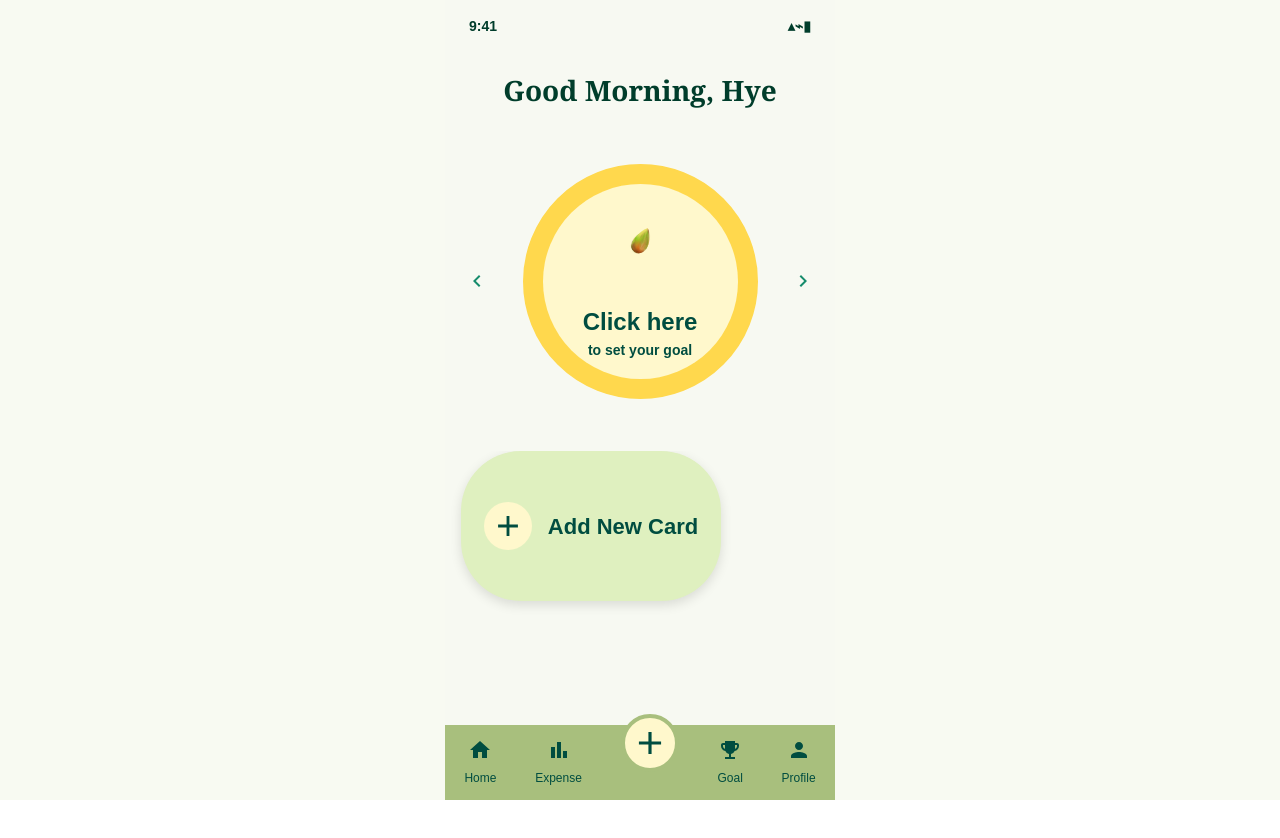
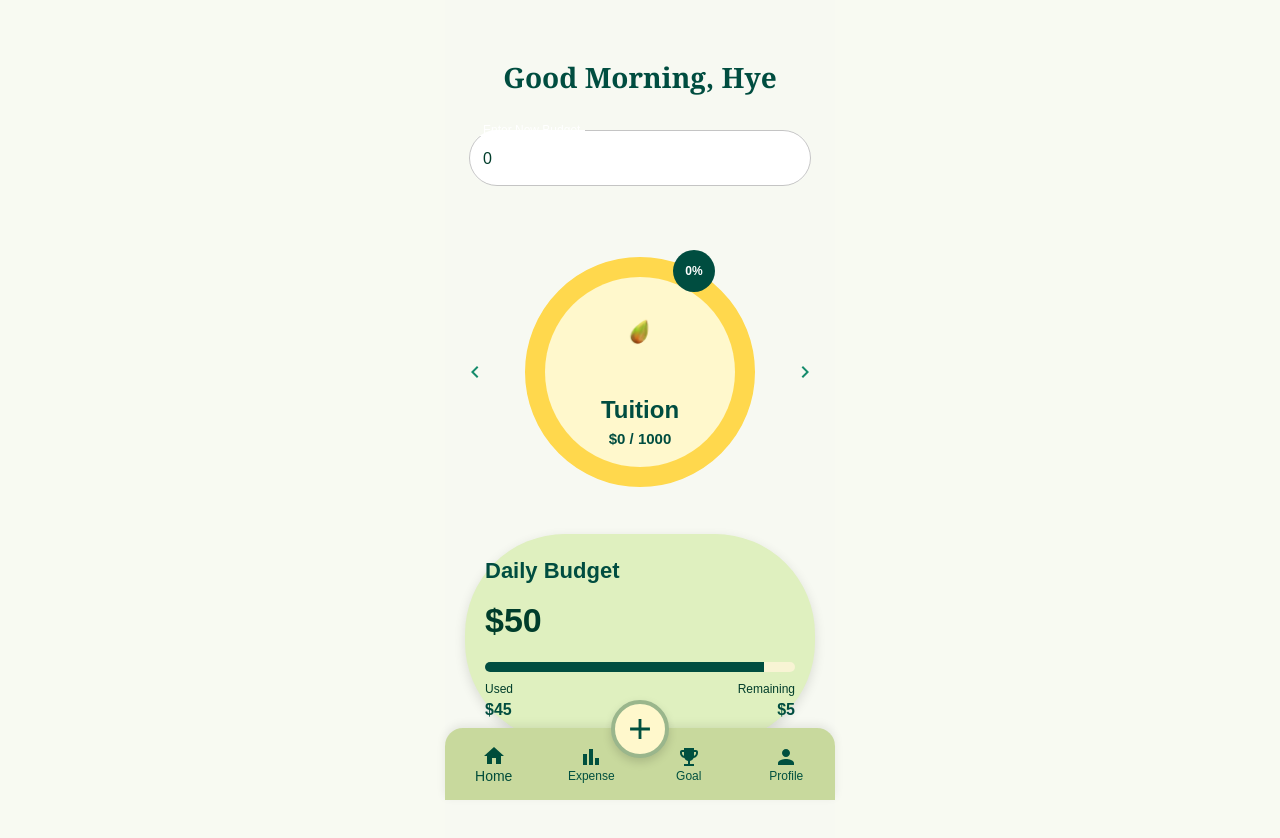
Before and after one commit to G4-Expense-Tracker/4G-Expense-Tracker, a React (Vite) app in the folder canopy-FRONTEND/: page /dashboard in a window 1280 px wide. Before the commit the page ends 800 px from the top, so only its background shows below. Built offline with nearby package versions, Linux system fonts and the light colour scheme.

Commit message:
Fixing the dashboard component dashboard dots task budget

```diff
--- a/canopy-FRONTEND/src/components/pages/dashboard/DashboardPage.jsx
+++ b/canopy-FRONTEND/src/components/pages/dashboard/DashboardPage.jsx
@@ -1,130 +1,90 @@
-// Import useState for changing pages/slides
 import { useState } from "react";
 
-// Import navigation between pages
-import { useNavigate } from "react-router-dom";
-
-// Import Material UI components
 import {
   Box,
   Typography,
   CircularProgress,
+  TextField,
   IconButton,
   LinearProgress,
-  Button,
 } from "@mui/material";
 
-// Import icons
-import HomeIcon from "@mui/icons-material/Home";
-import BarChartIcon from "@mui/icons-material/BarChart";
-import EmojiEventsIcon from "@mui/icons-material/EmojiEvents";
-import PersonIcon from "@mui/icons-material/Person";
-import AddIcon from "@mui/icons-material/Add";
 import ChevronLeftIcon from "@mui/icons-material/ChevronLeft";
 import ChevronRightIcon from "@mui/icons-material/ChevronRight";
-import LocalCafeIcon from "@mui/icons-material/LocalCafe";
 
-// Import plant images
+import FooterNav from "../../Footer/FooterNav";
+
 import seed1 from "../dashboard/plants/seed1.png";
 import phase1 from "../dashboard/plants/phase1.png";
 import phase2 from "../dashboard/plants/phase2.png";
 import phase3 from "../dashboard/plants/phase3.png";
 import phase4 from "../dashboard/plants/phase4.png";
 
-// Main dashboard component
 export default function DashboardPage() {
-
-  // This allows page navigation
-  const navigate = useNavigate();
-
-  // Array for all dashboard goal cards
-  const goals = [
-
-    // First empty goal
+  const [goals, setGoals] = useState([
     {
-      title: "Click here",
-      subtitle: "to set your goal",
-      savedAmount: null,
-      targetAmount: null,
+      title: "Tuition",
+      savedAmount: 0,
+      targetAmount: 1000,
     },
-
-    // Second goal
     {
       title: "Nike Shoe",
       savedAmount: 50,
       targetAmount: 130,
     },
-
-    // Third goal
     {
       title: "Airpods",
       savedAmount: 150,
       targetAmount: 250,
     },
-
-    // Fourth goal
     {
       title: "Korea",
       savedAmount: 1500,
       targetAmount: 1800,
     },
-  ];
+  ]);
 
-  // Keeps track of current card index
   const [currentIndex, setCurrentIndex] = useState(0);
 
-  // Current selected card
   const current = goals[currentIndex];
 
-  // Automatically calculate progress percentage
   const progress =
-    current.targetAmount && current.savedAmount !== null
-      ? Math.min(
-          (current.savedAmount / current.targetAmount) * 100,
-          100
-        )
+    current.targetAmount > 0
+      ? Math.min((current.savedAmount / current.targetAmount) * 100, 100)
       : 0;
 
-  // Change plant image depending on progress
   function getPlantImage() {
-
-    // Show seed image
     if (progress === 0) return seed1;
-
-    // Show first growth image
     if (progress < 40) return phase1;
-
-    // Show second growth image
     if (progress < 60) return phase2;
-
-    // Show third growth image
     if (progress < 85) return phase3;
-
-    // Show final tree image
     return phase4;
   }
 
-  // Go to next goal card
-  function nextGoal() {
-    setCurrentIndex(
-      (prev) => (prev + 1) % goals.length
+  function handleBudgetChange(event) {
+    const newAmount = Number(event.target.value);
+
+    setGoals((prevGoals) =>
+      prevGoals.map((goal, index) =>
+        index === currentIndex
+          ? {
+              ...goal,
+              savedAmount: newAmount,
+            }
+          : goal
+      )
     );
   }
 
-  // Go to previous goal card
-  function previousGoal() {
-    setCurrentIndex(
-      (prev) =>
-        prev === 0
-          ? goals.length - 1
-          : prev - 1
-    );
+  function nextGoal() {
+    setCurrentIndex((prev) => (prev + 1) % goals.length);
   }
 
-  // Main page UI
+  function previousGoal() {
+    setCurrentIndex((prev) => (prev === 0 ? goals.length - 1 : prev - 1));
+  }
+
   return (
-
-    // Whole page container
     <Box
       sx={{
         width: "100%",
@@ -137,52 +97,36 @@ export default function DashboardPage() {
         pb: 12,
       }}
     >
-
-      {/* Top status bar */}
-      <Box
-        sx={{
-          display: "flex",
-          justifyContent: "space-between",
-          px: 3,
-          pt: 2,
-        }}
-      >
-
-        {/* Time */}
-        <Typography
-          sx={{
-            fontSize: 14,
-            fontWeight: 700,
-          }}
-        >
-          9:41
-        </Typography>
-
-        {/* Fake signal icons */}
-        <Typography
-          sx={{
-            fontSize: 14,
-            fontWeight: 700,
-          }}
-        >
-          ▴⌁▮
-        </Typography>
-      </Box>
-
-      {/* Greeting text */}
       <Typography
         sx={{
           textAlign: "center",
-          mt: 4,
+          pt: 7,
           fontSize: 28,
           fontWeight: 700,
+          color: "#004D40",
           fontFamily: "Georgia, serif",
         }}
       >
         Good Morning, Hye
       </Typography>
 
-      {/* Circle progress section */}
+      <Box sx={{ px: 3, mt: 4 }}>
+        <TextField
+          fullWidth
+          type="number"
+          label="Enter New Budget"
+          value={current.savedAmount}
+          onChange={handleBudgetChange}
+          sx={{
+            bgcolor: "white",
+            borderRadius: 3,
+            "& .MuiOutlinedInput-root": {
+              borderRadius: 3,
+            },
+          }}
+        />
+      </Box>
+
       <Box
         sx={{
           mt: 5,
@@ -192,20 +136,17 @@ export default function DashboardPage() {
           alignItems: "center",
         }}
       >
-
-        {/* Left arrow button */}
         <IconButton
           onClick={previousGoal}
           sx={{
             position: "absolute",
-            left: 12,
+            left: 10,
             color: "#168C6C",
           }}
         >
           <ChevronLeftIcon />
         </IconButton>
 
-        {/* Circle wrapper */}
         <Box
           sx={{
             position: "relative",
@@ -216,12 +157,10 @@ export default function DashboardPage() {
             alignItems: "center",
           }}
         >
-
-          {/* Yellow background circle */}
           <CircularProgress
             variant="determinate"
             value={100}
-            size={235}
+            size={230}
             thickness={4.5}
             sx={{
               color: "#FFD84D",
@@ -229,11 +168,10 @@ export default function DashboardPage() {
             }}
           />
 
-          {/* Green automatic progress */}
           <CircularProgress
             variant="determinate"
             value={progress}
-            size={235}
+            size={230}
             thickness={4.5}
             sx={{
               color: "#004D40",
@@ -242,15 +180,11 @@ export default function DashboardPage() {
             }}
           />
 
-          {/* Show percent only if goal exists */}
-          {current.targetAmount && (
-
-            // Percent bubble
           <Box
             sx={{
               position: "absolute",
-                top: 10,
-                right: 50,
+              top: 8,
+              right: 55,
               width: 42,
               height: 42,
               borderRadius: "50%",
@@ -264,16 +198,13 @@ export default function DashboardPage() {
               zIndex: 2,
             }}
           >
-              {/* Rounded percent */}
             {Math.round(progress)}%
           </Box>
-          )}
 
-          {/* Inside circle */}
           <Box
             sx={{
-              width: 195,
-              height: 195,
+              width: 190,
+              height: 190,
               borderRadius: "50%",
               bgcolor: "#FFF8CC",
               display: "flex",
@@ -284,51 +215,24 @@ export default function DashboardPage() {
               zIndex: 1,
             }}
           >
-
-            {/* Plant image */}
             <Box
               component="img"
               src={getPlantImage()}
               alt="plant"
               sx={{
-
-                // Plant size
-                width: 95,
-                height: 95,
-
-                // Keep image ratio
+                width: 90,
+                height: 90,
                 objectFit: "contain",
-
-                // Swing animation
-                animation:
-                  "swing 2.5s ease-in-out infinite",
-
-                // Rotate from bottom
-                transformOrigin:
-                  "bottom center",
-
-                // Animation keyframes
+                animation: "swing 2.5s ease-in-out infinite",
+                transformOrigin: "bottom center",
                 "@keyframes swing": {
-
-                  // Left swing
-                  "0%": {
-                    transform: "rotate(-4deg)",
-                  },
-
-                  // Right swing
-                  "50%": {
-                    transform: "rotate(4deg)",
-                  },
-
-                  // Back left
-                  "100%": {
-                    transform: "rotate(-4deg)",
-                  },
+                  "0%": { transform: "rotate(-4deg)" },
+                  "50%": { transform: "rotate(4deg)" },
+                  "100%": { transform: "rotate(-4deg)" },
                 },
               }}
             />
 
-            {/* Goal title */}
             <Typography
               sx={{
                 mt: 1,
@@ -340,27 +244,23 @@ export default function DashboardPage() {
               {current.title}
             </Typography>
 
-            {/* Goal amount text */}
             <Typography
               sx={{
-                fontSize: 14,
+                fontSize: 15,
                 fontWeight: 700,
                 color: "#004D40",
               }}
             >
-              {current.targetAmount
-                ? `$${current.savedAmount} / ${current.targetAmount}`
-                : current.subtitle}
+              ${current.savedAmount} / {current.targetAmount}
             </Typography>
           </Box>
         </Box>
 
-        {/* Right arrow */}
         <IconButton
           onClick={nextGoal}
           sx={{
             position: "absolute",
-            right: 12,
+            right: 10,
             color: "#168C6C",
           }}
         >
@@ -368,180 +268,56 @@ export default function DashboardPage() {
         </IconButton>
       </Box>
 
-      {/* Cards row */}
       <Box
         sx={{
-          mt: 5,
-          display: "flex",
-          gap: 2,
-          overflowX: "auto",
-          px: 2,
-          pb: 2,
+          mx: 2.5,
+          mt: 4,
+          p: 2.5,
+          borderRadius: 5,
+          bgcolor: "#DFF0BF",
+          boxShadow: "0px 4px 12px rgba(0,0,0,0.12)",
+        }}
+      >
+        <Typography sx={{ color: "#004D40", fontWeight: 700, fontSize: 22 }}>
+          Daily Budget
+        </Typography>
 
-          // Hide scrollbar
-          "&::-webkit-scrollbar": {
-            display: "none",
+        <Typography sx={{ fontWeight: 800, fontSize: 34, mt: 1 }}>
+          $50
+        </Typography>
+
+        <LinearProgress
+          variant="determinate"
+          value={90}
+          sx={{
+            mt: 2,
+            height: 10,
+            borderRadius: 10,
+            bgcolor: "#F8F4D4",
+            "& .MuiLinearProgress-bar": {
+              bgcolor: "#004D40",
             },
           }}
-      >
+        />
 
-        {/* Add new card */}
-        <Box
-          sx={{
-            minWidth: 260,
-            height: 150,
-            borderRadius: 3,
-            bgcolor: "#DFF0BF",
-            boxShadow:
-              "0px 4px 12px rgba(0,0,0,0.12)",
-            display: "flex",
-            alignItems: "center",
-            justifyContent: "center",
-            gap: 2,
-          }}
-        >
-
-          {/* Add button */}
-          <Button
-            onClick={() => navigate("/goal")}
-            sx={{
-              width: 48,
-              height: 48,
-              minWidth: 48,
-              borderRadius: "50%",
-              bgcolor: "#FFF8CC",
-              color: "#004D40",
-            }}
-          >
-            <AddIcon sx={{ fontSize: 34 }} />
-          </Button>
-
-          {/* Card text */}
-          <Typography
-            sx={{
-              fontSize: 22,
-              fontWeight: 700,
-              color: "#004D40",
-            }}
-          >
-            Add New Card
-          </Typography>
-        </Box>
-      </Box>
-
-      {/* Bottom navigation */}
-      <Box
-        sx={{
-          width: "100%",
-          maxWidth: 390,
-          height: 75,
-          bgcolor: "#A8BF7D",
-          position: "fixed",
-          bottom: 0,
-          left: "50%",
-          transform: "translateX(-50%)",
-          display: "flex",
-          justifyContent: "space-around",
-          alignItems: "center",
-          zIndex: 10,
-        }}
-      >
-
-        {/* Home button */}
-        <Box
-          onClick={() => navigate("/main")}
-          sx={{ textAlign: "center" }}
-        >
-          <HomeIcon sx={{ color: "#004D40" }} />
-
-          <Typography
-            sx={{
-              fontSize: 12,
-              color: "#004D40",
-            }}
-          >
-            Home
+        <Box sx={{ display: "flex", justifyContent: "space-between", mt: 1 }}>
+          <Box>
+            <Typography sx={{ fontSize: 12 }}>Used</Typography>
+            <Typography sx={{ fontWeight: 700, color: "#004D40" }}>
+              $45
             </Typography>
           </Box>
 
-        {/* Expense button */}
-        <Box
-          onClick={() => navigate("/expense")}
-          sx={{ textAlign: "center" }}
-        >
-          <BarChartIcon sx={{ color: "#004D40" }} />
-
-          <Typography
-            sx={{
-              fontSize: 12,
-              color: "#004D40",
-            }}
-          >
-            Expense
-          </Typography>
-        </Box>
-
-        {/* Middle add button */}
-        <Box
-          onClick={() => navigate("/goal")}
-          sx={{
-            width: 58,
-            height: 58,
-            borderRadius: "50%",
-            bgcolor: "#FFF8CC",
-            border: "4px solid #A8BF7D",
-            display: "flex",
-            justifyContent: "center",
-            alignItems: "center",
-            mt: -5,
-          }}
-        >
-          <AddIcon
-            sx={{
-              fontSize: 38,
-              color: "#004D40",
-            }}
-          />
-        </Box>
-
-        {/* Goal button */}
-        <Box
-          onClick={() => navigate("/goal")}
-          sx={{ textAlign: "center" }}
-        >
-          <EmojiEventsIcon
-            sx={{ color: "#004D40" }}
-          />
-
-          <Typography
-            sx={{
-              fontSize: 12,
-              color: "#004D40",
-            }}
-          >
-            Goal
-          </Typography>
-        </Box>
-
-        {/* Profile button */}
-        <Box
-          onClick={() => navigate("/profile")}
-          sx={{ textAlign: "center" }}
-        >
-          <PersonIcon
-            sx={{ color: "#004D40" }}
-          />
-
-          <Typography
-            sx={{
-              fontSize: 12,
-              color: "#004D40",
-            }}
-          >
-            Profile
+          <Box sx={{ textAlign: "right" }}>
+            <Typography sx={{ fontSize: 12 }}>Remaining</Typography>
+            <Typography sx={{ fontWeight: 700, color: "#004D40" }}>
+              $5
             </Typography>
           </Box>
         </Box>
       </Box>
+
+      <FooterNav />
+    </Box>
   );
 }
```
Lines whose indentation alone changed are shown as unchanged.
